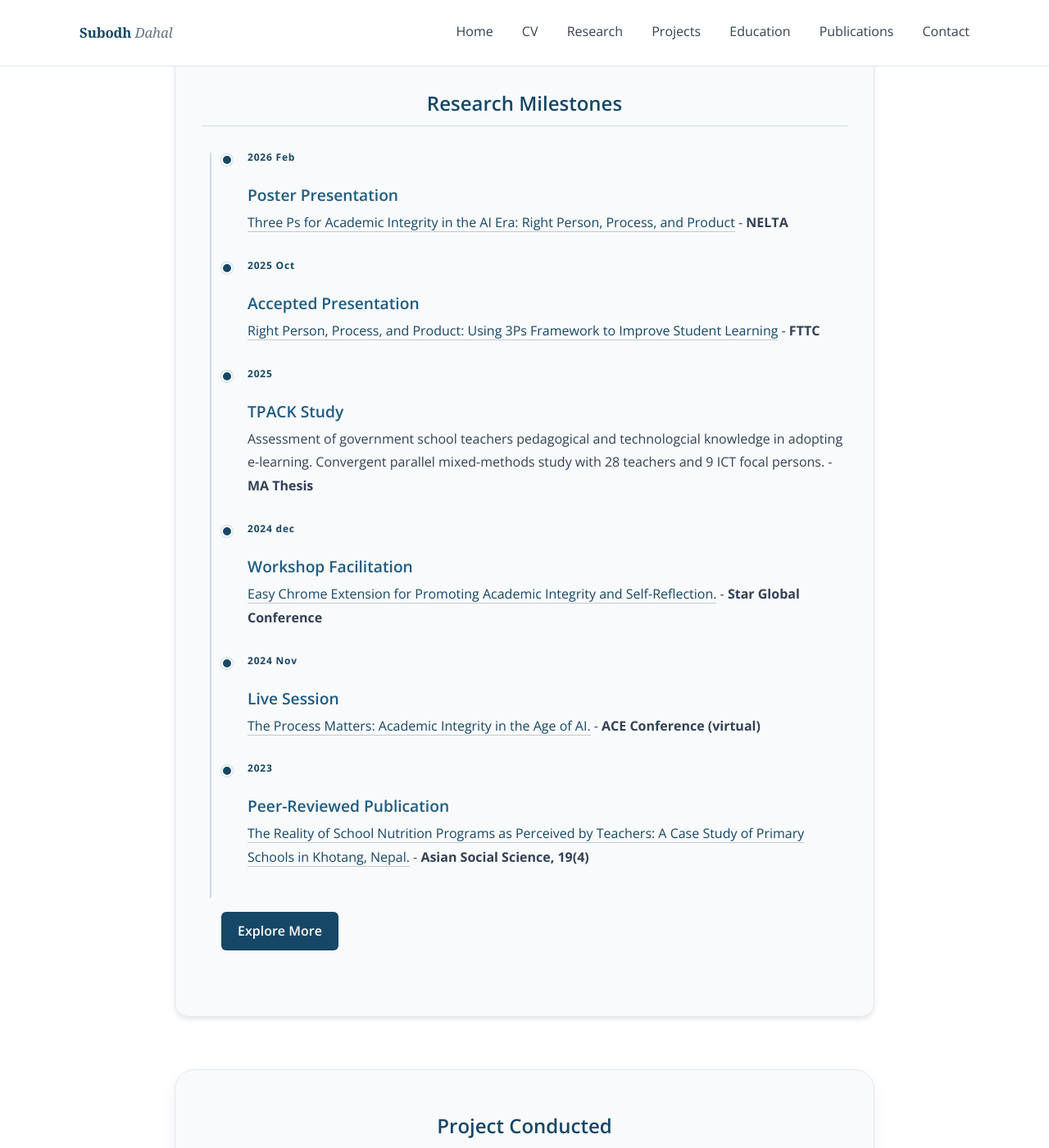
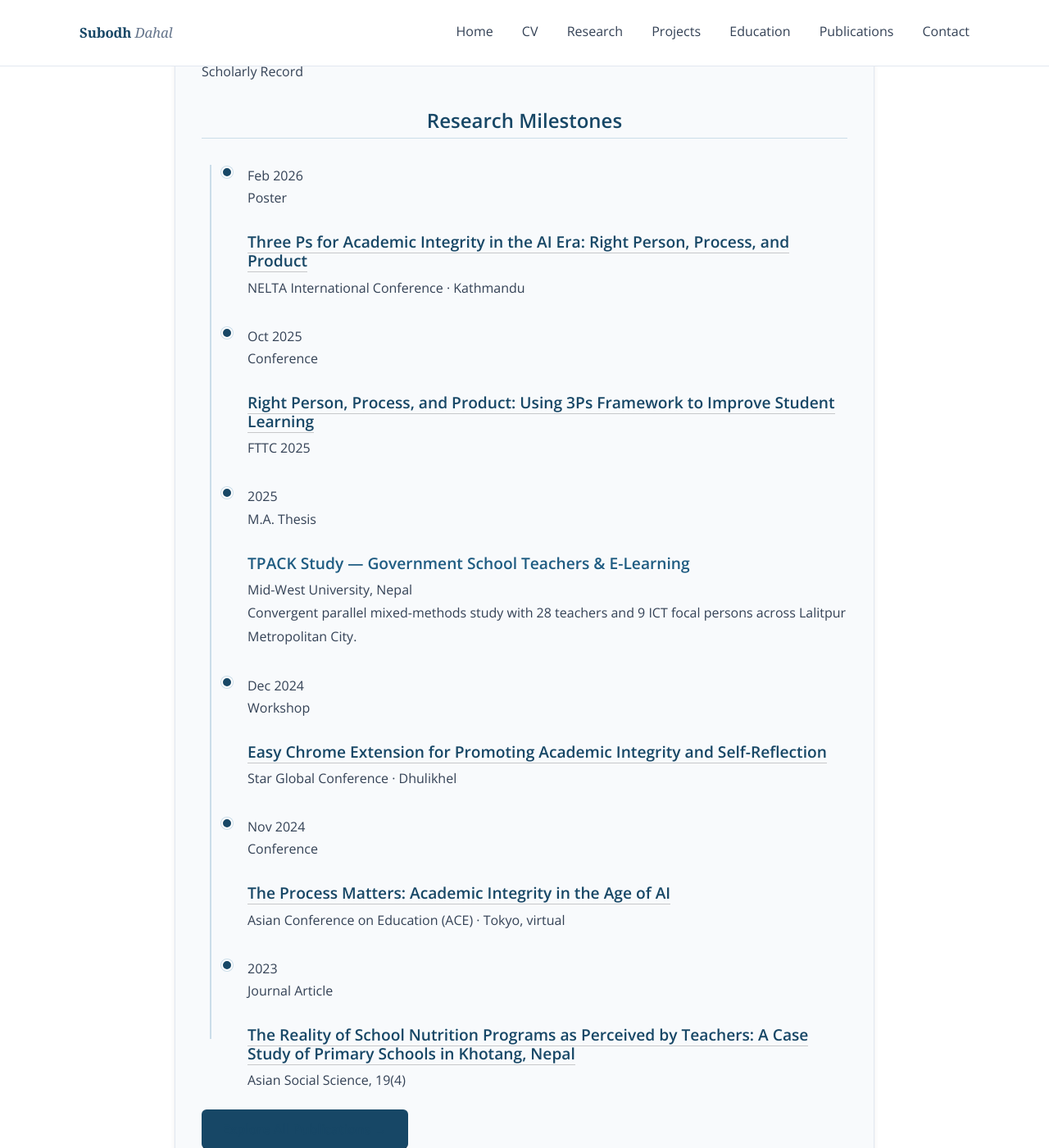
Before and after one commit to dahalsubodh/dahalsubodh.github.io, a Jekyll site: the page built from index.md, in a window 1280 px wide and 1400 px high, scrolled down 1965 px. Shown: the whole window at 82% size. Built offline with Jekyll 4.4.1, drawn with Linux system fonts in a browser that asks for light colours.

Commit message:
Update index.md

```diff
--- a/index.md
+++ b/index.md
@@ -44,46 +44,66 @@ title: Home
 
 <!-- ================= Research Highlight Timeline ================= -->
 <section class="research-highlight">
-  <h2>Research Milestones</h2>
+  <div class="section-label">Scholarly Record</div>
+  <h2 class="section-title">Research Milestones</h2>
   <div class="timeline">
     <div class="timeline-item">
-      <span class="tag">2026 Feb</span>
-      <h3>Poster Presentation</h3>
-      <p>
-        <a href="https://www.nelta.org.np/conference/30">Three Ps for Academic Integrity in the AI Era: Right Person, Process, and Product</a> - <strong>  NELTA</strong> </p>
+      <div class="timeline-marker"></div>
+      <div class="timeline-date">Feb 2026</div>
+      <div class="timeline-card">
+        <span class="timeline-type poster">Poster</span>
+        <h3><a href="https://www.nelta.org.np/conference/30">Three Ps for Academic Integrity in the AI Era: Right Person, Process, and Product</a></h3>
+        <div class="timeline-venue">NELTA International Conference · Kathmandu</div>
+      </div>
     </div>
     <div class="timeline-item">
-      <span class="tag">2025 Oct</span>
-      <h3>Accepted Presentation</h3>
-      <p>
-        <a href= "https://builder.guidebook.com/g/#/guides/fttc2025/schedule/sessions/31735290?scheduleDayPosition=2025-10-24&scheduleIndexInDayPosition=39">Right Person, Process, and Product: Using 3Ps Framework to Improve Student Learning</a> - <strong>  FTTC</strong> </p>
+      <div class="timeline-marker"></div>
+      <div class="timeline-date">Oct 2025</div>
+      <div class="timeline-card">
+        <span class="timeline-type conference">Conference</span>
+        <h3><a href="https://builder.guidebook.com/g/#/guides/fttc2025/schedule/sessions/31735290?scheduleDayPosition=2025-10-24&scheduleIndexInDayPosition=39">Right Person, Process, and Product: Using 3Ps Framework to Improve Student Learning</a></h3>
+        <div class="timeline-venue">FTTC 2025</div>
+      </div>
     </div>
     <div class="timeline-item">
-      <span class="tag">2025</span>
-      <h3>TPACK Study</h3>
-      <p>Assessment of government school teachers pedagogical and technologcial knowledge in adopting e-learning. Convergent parallel mixed-methods study with 28 teachers and 9 ICT focal persons. -   <strong>  MA Thesis</strong> </p>
+      <div class="timeline-marker"></div>
+      <div class="timeline-date">2025</div>
+      <div class="timeline-card">
+        <span class="timeline-type thesis">M.A. Thesis</span>
+        <h3>TPACK Study — Government School Teachers & E-Learning</h3>
+        <div class="timeline-venue">Mid-West University, Nepal</div>
+        <p>Convergent parallel mixed-methods study with 28 teachers and 9 ICT focal persons across Lalitpur Metropolitan City.</p>
+      </div>
     </div>
     <div class="timeline-item">
-      <span class="tag">2024 dec</span>
-      <h3>Workshop Facilitation</h3>
-      <p>
-        <a href= "https://stargc2024.kusoed.edu.np/wp-content/uploads/2024/12/Book-of-Abstract-in-person-conference-as-of-date-Dec-11-2024.pdf">Easy Chrome Extension for Promoting Academic Integrity and Self-Reflection.</a> - <strong>  Star Global Conference</strong> </p>
+      <div class="timeline-marker"></div>
+      <div class="timeline-date">Dec 2024</div>
+      <div class="timeline-card">
+        <span class="timeline-type workshop">Workshop</span>
+        <h3><a href="https://stargc2024.kusoed.edu.np/wp-content/uploads/2024/12/Book-of-Abstract-in-person-conference-as-of-date-Dec-11-2024.pdf">Easy Chrome Extension for Promoting Academic Integrity and Self-Reflection</a></h3>
+        <div class="timeline-venue">Star Global Conference · Dhulikhel</div>
+      </div>
     </div>
     <div class="timeline-item">
-      <span class="tag">2024 Nov</span>
-      <h3>Live Session</h3>
-      <p>
-     <a href= "https://ace.iafor.org/presentation/submission88664">The Process Matters: Academic Integrity in the Age of AI.</a> - <strong>  ACE Conference (virtual)</strong>
-      </p>
+      <div class="timeline-marker"></div>
+      <div class="timeline-date">Nov 2024</div>
+      <div class="timeline-card">
+        <span class="timeline-type conference">Conference</span>
+        <h3><a href="https://ace.iafor.org/presentation/submission88664">The Process Matters: Academic Integrity in the Age of AI</a></h3>
+        <div class="timeline-venue">Asian Conference on Education (ACE) · Tokyo, virtual</div>
+      </div>
     </div>
     <div class="timeline-item">
-      <span class="tag">2023</span>
-      <h3>Peer-Reviewed Publication</h3>
-      <p>
-        <a href= "https://doi.org/10.5539/ass.v19n4p55">The Reality of School Nutrition Programs as Perceived by Teachers: A Case Study of Primary Schools in Khotang, Nepal.</a> - <strong>  Asian Social Science, 19(4)</strong></p>
+      <div class="timeline-marker"></div>
+      <div class="timeline-date">2023</div>
+      <div class="timeline-card">
+        <span class="timeline-type journal">Journal Article</span>
+        <h3><a href="https://doi.org/10.5539/ass.v19n4p55">The Reality of School Nutrition Programs as Perceived by Teachers: A Case Study of Primary Schools in Khotang, Nepal</a></h3>
+        <div class="timeline-venue">Asian Social Science, 19(4)</div>
+      </div>
     </div>
-  <a href="/publications" class="cta-button btn-primary">Explore More</a>
   </div>
+  <a href="/publications" class="btn-primary">Explore All Publications →</a>
 </section>
 
 
```
